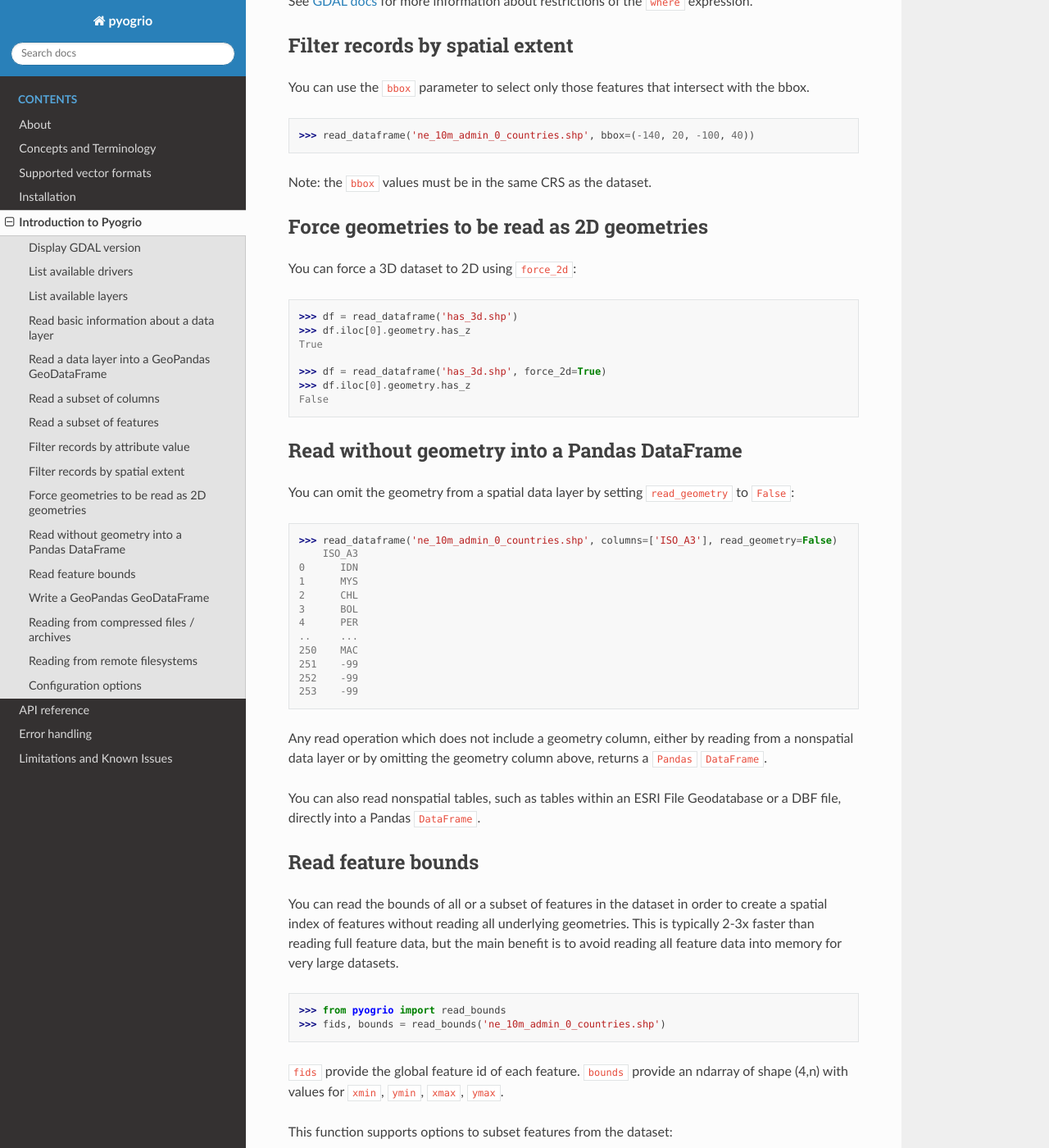
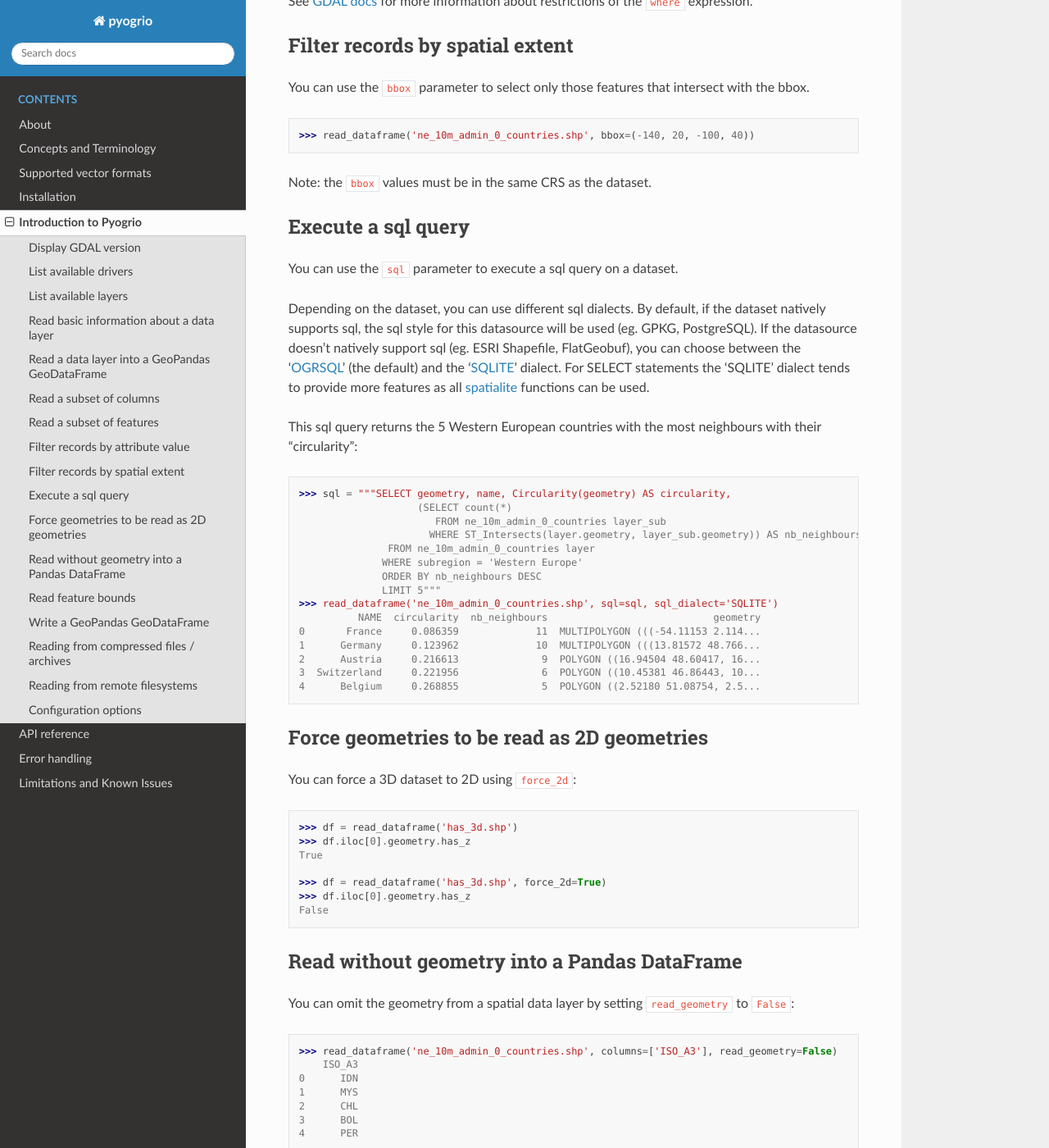
Before and after one commit to geopandas/pyogrio, a Sphinx documentation site: the page built from docs/source/introduction.md, in a window 1280 px wide and 1400 px high, scrolled down 3485 px. Shown: the whole window at 82% size. Built offline with Sphinx 7.4.7 and the Read the Docs theme 2.0.0, drawn with Linux system fonts in a browser that asks for light colours; some of the changed text lies outside the part shown.

Commit message:
Add documentation

````diff
--- a/docs/source/introduction.md
+++ b/docs/source/introduction.md
@@ -180,6 +181,41 @@ with the bbox.
 ```
 
 Note: the `bbox` values must be in the same CRS as the dataset.
+
+## Execute a sql query
+
+You can use the `sql` parameter to execute a sql query on a dataset.
+
+Depending on the dataset, you can use different sql dialects. By default, if
+the dataset natively supports sql, the sql style for this datasource
+will be used (eg. GPKG, PostgreSQL). If the datasource doesn't
+natively support sql (eg. ESRI Shapefile, FlatGeobuf), you can choose
+between the '[OGRSQL](https://gdal.org/user/ogr_sql_dialect.html#ogr-sql-dialect)'
+(the default) and the '[SQLITE](https://gdal.org/user/sql_sqlite_dialect.html#sql-sqlite-dialect)'
+dialect. For SELECT statements the 'SQLITE' dialect tends to provide more
+features as all [spatialite](https://www.gaia-gis.it/gaia-sins/spatialite-sql-latest.html)
+functions can be used.
+
+This sql query returns the 5 Western European countries with the most
+neighbours with their "circularity":
+
+```python
+>>> sql = """SELECT geometry, name, Circularity(geometry) AS circularity,
+                    (SELECT count(*)
+                       FROM ne_10m_admin_0_countries layer_sub
+                      WHERE ST_Intersects(layer.geometry, layer_sub.geometry)) AS nb_neighbours
+               FROM ne_10m_admin_0_countries layer
+              WHERE subregion = 'Western Europe'
+              ORDER BY nb_neighbours DESC
+              LIMIT 5"""
+>>> read_dataframe('ne_10m_admin_0_countries.shp', sql=sql, sql_dialect='SQLITE')
+          NAME  circularity  nb_neighbours                            geometry
+0       France     0.086359             11  MULTIPOLYGON (((-54.11153 2.114...
+1      Germany     0.123962             10  MULTIPOLYGON (((13.81572 48.766...
+2      Austria     0.216613              9  POLYGON ((16.94504 48.60417, 16...
+3  Switzerland     0.221956              6  POLYGON ((10.45381 46.86443, 10...
+4      Belgium     0.268855              5  POLYGON ((2.52180 51.08754, 2.5...
+```
 
 ## Force geometries to be read as 2D geometries
 
````
Also changed, not shown: other parts of docs/source/introduction.md (+3 -2 lines), 1 other file.
